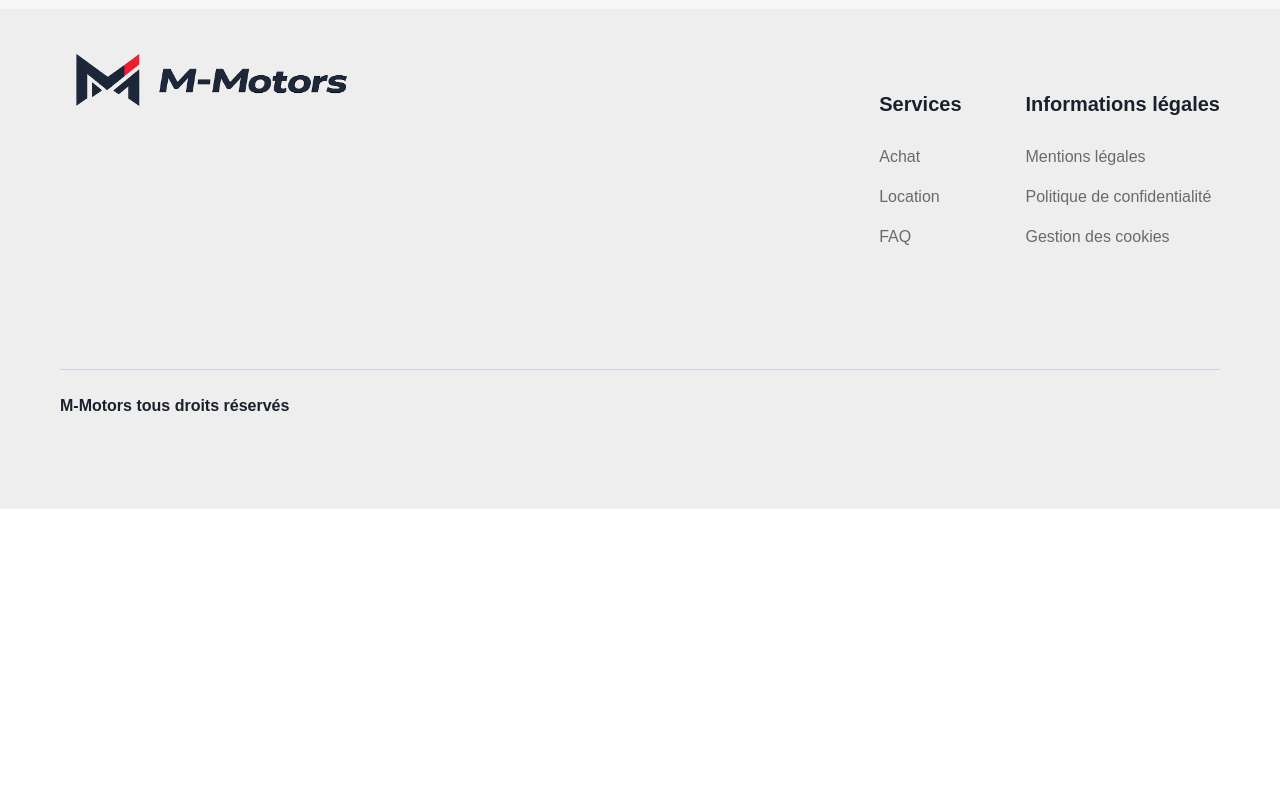
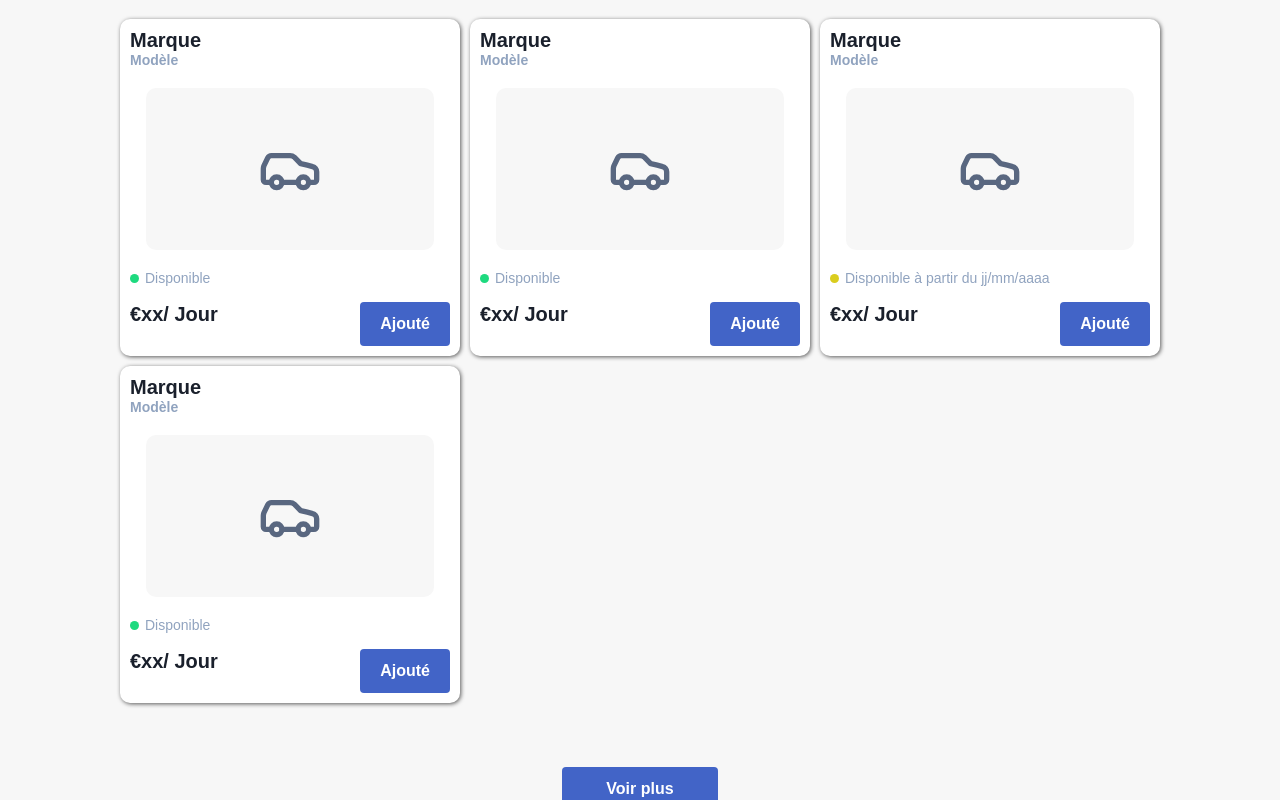
Before and after one commit to Mathiasb38/M-Motors, a React (Vite) app in the folder frontend/: page / in a window 1280 px wide. Shown: the part 480-1280 px from the top of the page. Before the commit the page ends 989 px from the top, so only its background shows below. Built offline with nearby package versions, Linux system fonts and the light colour scheme.

Commit message:
feat: add catalog component

```diff
--- a/frontend/src/App.jsx
+++ b/frontend/src/App.jsx
@@ -1,6 +1,7 @@
 import Header from './components/Header/Header.jsx'
 import Footer from './components/Footer/Footer.jsx'
 import Filter from './components/Filter/Filter.jsx'
+import Catalog from './components/Catalog/Catalog.jsx'
 
 
 export default App
@@ -13,6 +14,7 @@ function App() {
       <main>
 
         <Filter />
+        <Catalog />
 
       </main>
       <Footer />
--- /dev/null
+++ b/frontend/src/components/Catalog/Catalog.css
@@ -0,0 +1,141 @@
+.catalog {
+  background: var(--color-content-background);
+  padding: 10px;
+}
+
+.catalog-list {
+  display: grid;
+  gap: 10px;
+  grid-template-columns: repeat(auto-fit, 340px);
+  justify-content: center;
+}
+
+.catalog-card {
+  background: var(--color-light);
+  border-radius: 10px;
+  box-shadow: 1px 1px 4px #595959;
+  padding: 10px;
+}
+
+.catalog-card-title h2,
+.catalog-card-title p {
+  margin: 0;
+}
+
+.catalog-card-title h2 {
+  color: var(--color-text-primary);
+  font-size: 20px;
+  font-weight: 700;
+}
+
+.catalog-card-title p {
+  color: var(--color-secondary-light);
+  font-size: 14px;
+  font-weight: 700;
+}
+
+.catalog-card-image {
+  align-items: center;
+  background: var(--color-content-background);
+  border-radius: 10px;
+  color: var(--color-icon);
+  display: flex;
+  height: auto;
+  aspect-ratio: 16/9;
+  justify-content: center;
+  margin: 20px 16px;
+}
+
+.catalog-card-image svg {
+  width: 64px;
+  height: auto;
+
+}
+
+.catalog-card-footer {
+  display: flex;
+  flex-wrap: wrap;
+  gap: 16px;
+  justify-content: space-between;
+}
+
+.catalog-status {
+  align-items: center;
+  color: var(--color-secondary-light);
+  display: flex;
+  font-size: 14px;
+  font-weight: 500;
+  gap: 6px;
+  flex-basis: 100%;
+  margin: 0;
+}
+
+.catalog-status::before {
+  background: var(--color-available);
+  border-radius: 50%;
+  content: "";
+  height: 9px;
+  width: 9px;
+}
+
+.catalog-status-unavailable::before {
+  background: var(--color-warning);
+}
+
+.catalog-card-footer strong {
+  color: var(--color-text-primary);
+  font-size: 20px;
+  line-height: 1.25;
+}
+
+.catalog-button-add {
+  background: var(--color-primary);
+  border: 0;
+  border-radius: 4px;
+  color: var(--color-light);
+  font: inherit;
+  font-size: 16px;
+  font-weight: 600;
+  min-height: 44px;
+  padding: 0 20px;
+}
+
+.catalog-button-more {
+  background: var(--color-primary);
+  border: 0;
+  border-radius: 4px;
+  color: var(--color-light);
+  display: block;
+  font: inherit;
+  font-size: 16px;
+  font-weight: 600;
+  margin: 64px auto 0;
+  min-height: 44px;
+  min-width: 156px;
+}
+
+@media (max-width: 768px) {
+  .catalog {
+    padding: 13px 10px 50px;
+  }
+
+  .catalog-list {
+    grid-template-columns: 1fr;
+  }
+
+  .catalog-card {
+    min-height: 262px;
+    padding: 20px 10px;
+  }
+
+  .catalog-card-image {
+    margin: 0 auto 16px;
+    width: 224px;
+  }
+
+  .catalog-button-add {
+    min-width: 116px;
+  }
+
+
+}
--- /dev/null
+++ b/frontend/src/components/Catalog/Catalog.jsx
@@ -0,0 +1,78 @@
+import { Car } from 'lucide-react' // Temporaire
+
+import './Catalog.css'
+
+
+export default Catalog
+
+
+function Catalog() {
+  return (
+    <section className="catalog" aria-label="Catalogue de véhicules">
+      <div className="catalog-list">
+        {/* Cartes véhicules temporaires */}
+        <article className="catalog-card">
+          <div className="catalog-card-title">
+            <h2>Marque</h2>
+            <p>Modèle</p>
+          </div>
+          <div className="catalog-card-image" aria-hidden="true">
+            <Car />
+          </div>
+          <div className="catalog-card-footer">
+            <p className="catalog-status">Disponible</p>
+            <strong>€xx/ Jour</strong>
+            <button className="catalog-button-add" type="button">Ajouté</button>
+          </div>
+        </article>
+
+        <article className="catalog-card">
+          <div className="catalog-card-title">
+            <h2>Marque</h2>
+            <p>Modèle</p>
+          </div>
+          <div className="catalog-card-image" aria-hidden="true">
+            <Car />
+          </div>
+          <div className="catalog-card-footer">
+            <p className="catalog-status">Disponible</p>
+            <strong>€xx/ Jour</strong>
+            <button className="catalog-button-add" type="button">Ajouté</button>
+          </div>
+        </article>
+
+        <article className="catalog-card">
+          <div className="catalog-card-title">
+            <h2>Marque</h2>
+            <p>Modèle</p>
+          </div>
+          <div className="catalog-card-image" aria-hidden="true">
+            <Car />
+          </div>
+          <div className="catalog-card-footer">
+            <p className="catalog-status catalog-status-unavailable">Disponible à partir du jj/mm/aaaa</p>
+            <strong>€xx/ Jour</strong>
+            <button className="catalog-button-add" type="button">Ajouté</button>
+          </div>
+        </article>
+
+        <article className="catalog-card">
+          <div className="catalog-card-title">
+            <h2>Marque</h2>
+            <p>Modèle</p>
+          </div>
+          <div className="catalog-card-image" aria-hidden="true">
+            <Car />
+          </div>
+          <div className="catalog-card-footer">
+            <p className="catalog-status">Disponible</p>
+            <strong>€xx/ Jour</strong>
+            <button className="catalog-button-add" type="button">Ajouté</button>
+          </div>
+        </article>
+        {/* Fin cartes véhicules temporaires */}
+      </div>
+      <button className="catalog-button-more" type="button">Voir plus</button>
+    </section>
+  )
+}
--- a/frontend/src/style/global.css
+++ b/frontend/src/style/global.css
@@ -6,7 +6,9 @@
   --color-border: #c3d4e9;
   --color-icon: #596780;
   --color-secondary-light: #90a3bf;
-
+  --color-primary: #4264c7;
+  --color-available: #1eda7f;
+  --color-warning: #dacd1e;
 
   --color-text-primary: #1a202c;
   --color-text-muted: #13131399;
```
